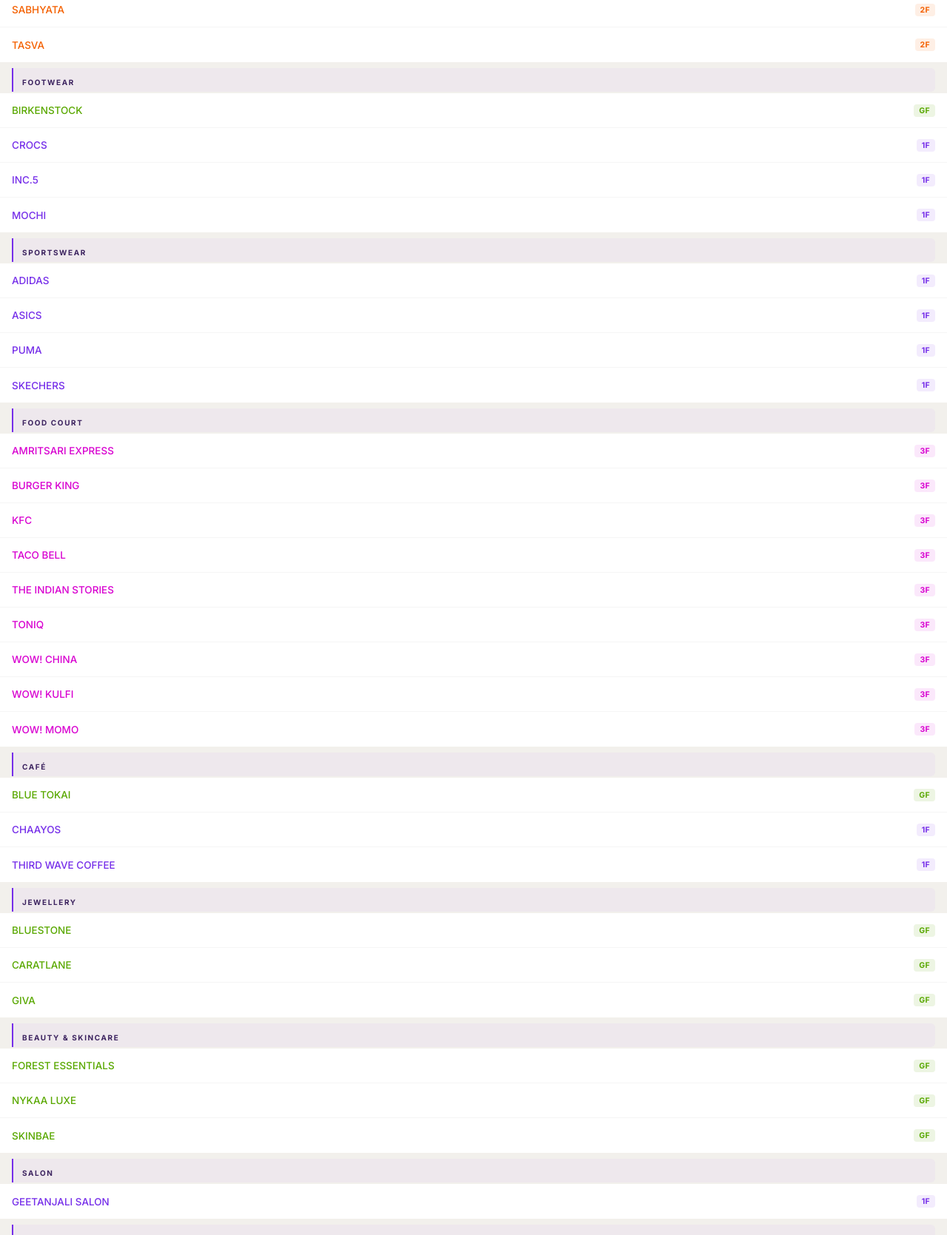
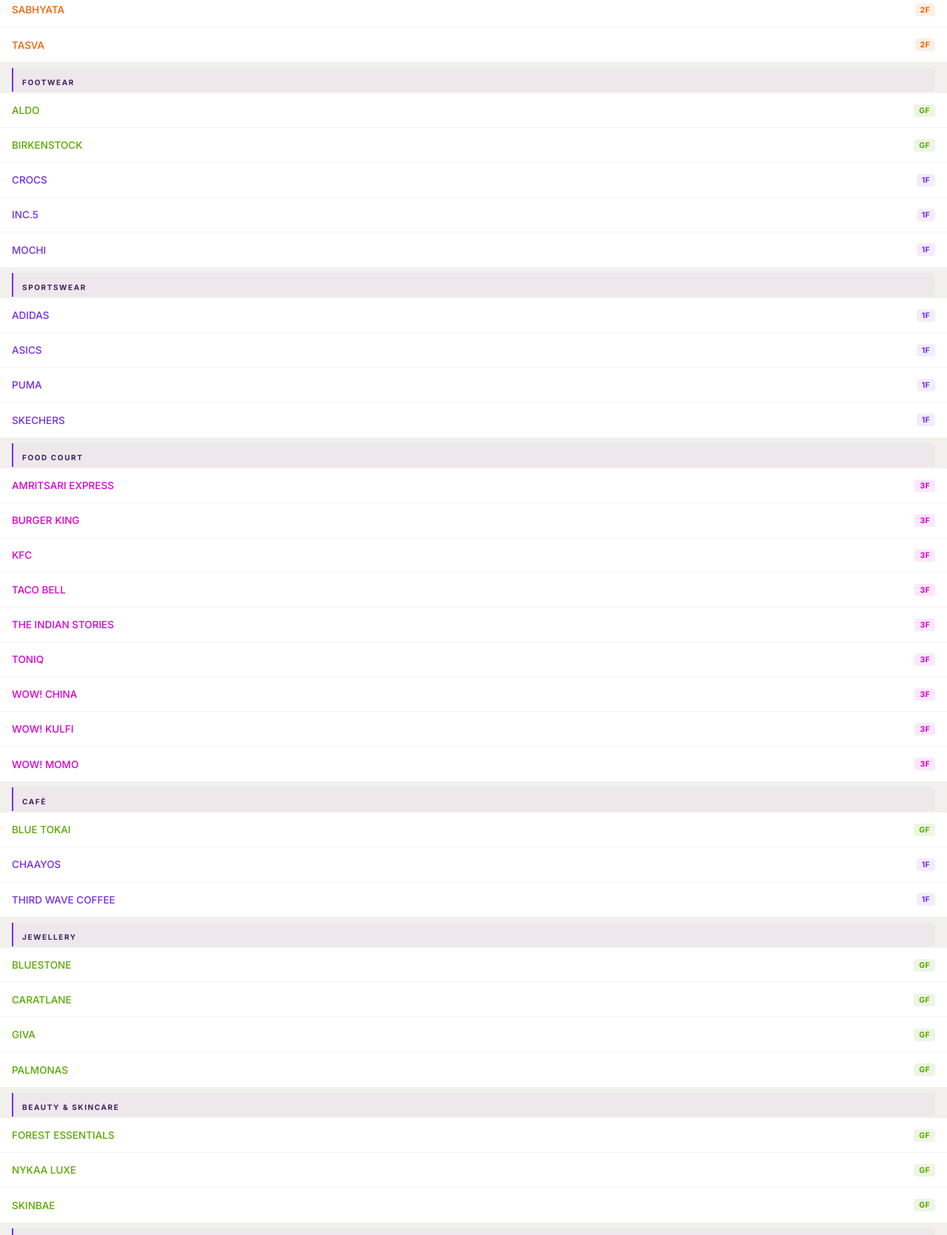
Before and after one commit to felixrealty/directoryv2, a plain HTML site: page index.html in a window 1280 px wide. Shown: the part 1760-3429 px from the top of the page at 74% size. Drawn offline with Linux system fonts and the light colour scheme.

Commit message:
Add files via upload

```diff
--- a/index.html
+++ b/index.html
@@ -695,6 +695,7 @@
 
   <div class="cat-block" data-cat="footwear">
     <div class="cat-header">Footwear</div>
+    <div class="brand-row br-gf" data-floor="gf" data-cat="footwear"><span class="brand-name">ALDO</span><div class="ftag-group"><span class="ftag ftag-gf">GF</span></div></div>
     <div class="brand-row br-gf" data-floor="gf" data-cat="footwear"><span class="brand-name">BIRKENSTOCK</span><div class="ftag-group"><span class="ftag ftag-gf">GF</span></div></div>
     <div class="brand-row br-1f" data-floor="1f" data-cat="footwear"><span class="brand-name">CROCS</span><div class="ftag-group"><span class="ftag ftag-1f">1F</span></div></div>
     <div class="brand-row br-1f" data-floor="1f" data-cat="footwear"><span class="brand-name">INC.5</span><div class="ftag-group"><span class="ftag ftag-1f">1F</span></div></div>
@@ -734,6 +735,7 @@
     <div class="brand-row br-gf" data-floor="gf" data-cat="jewellery"><span class="brand-name">BLUESTONE</span><div class="ftag-group"><span class="ftag ftag-gf">GF</span></div></div>
     <div class="brand-row br-gf" data-floor="gf" data-cat="jewellery"><span class="brand-name">CARATLANE</span><div class="ftag-group"><span class="ftag ftag-gf">GF</span></div></div>
     <div class="brand-row br-gf" data-floor="gf" data-cat="jewellery"><span class="brand-name">GIVA</span><div class="ftag-group"><span class="ftag ftag-gf">GF</span></div></div>
+    <div class="brand-row br-gf" data-floor="gf" data-cat="jewellery"><span class="brand-name">PALMONAS</span><div class="ftag-group"><span class="ftag ftag-gf">GF</span></div></div>
   </div>
 
   <div class="cat-block" data-cat="beauty">
```
